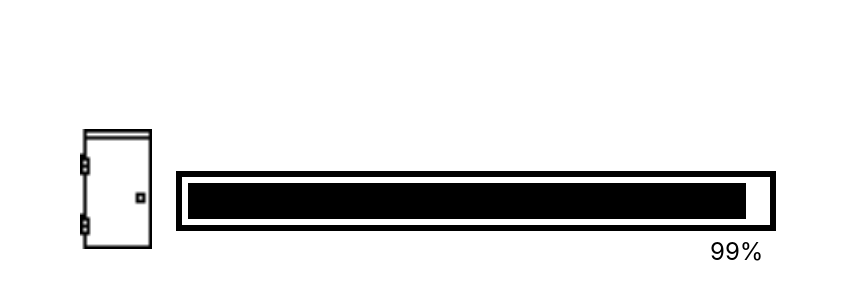
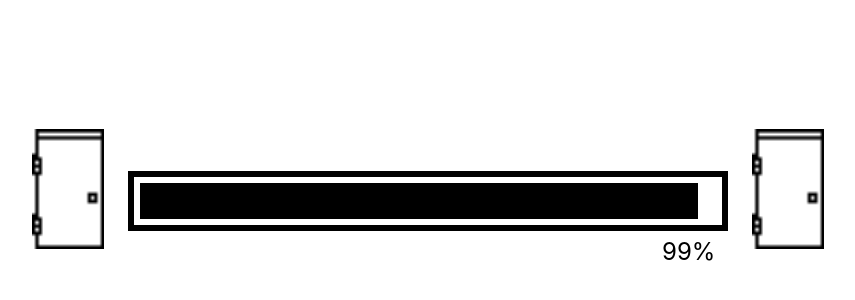
Before and after one commit to ncklug/sg-wedding, a Next.js app: page / in a window 1280 px wide. Shown: the part 70-370 px from the top of the page, without its empty margins (212-1067 px from the left). Built offline with nearby package versions, Linux system fonts and the light colour scheme.

Commit message:
Add other side icon and link

```diff
--- a/pages/index.js
+++ b/pages/index.js
@@ -8,6 +8,7 @@ import {
   ChakraProvider,
   defineStyleConfig,
 } from "@chakra-ui/react";
+import { useState } from "react";
 
 // define the base component styles
 const baseTooltipStyle = {};
@@ -22,6 +23,7 @@ const theme = extendTheme({
 });
 
 export default function Index() {
+  const [doorTooltipOpen, setDoorTooltipOpen] = useState(false);
   return (
     <ChakraProvider theme={theme}>
       <div
@@ -53,10 +55,12 @@ export default function Index() {
               // placement="top"
               bg="black"
               color="white"
+              isOpen={doorTooltipOpen}
             >
               <Link
                 style={{ marginBottom: "3.5em", marginRight: "1em" }}
                 onClick={(e) => {
+                  setDoorTooltipOpen((prev) => !prev);
                   e.preventDefault();
                 }}
                 href="/home"
@@ -96,6 +100,18 @@ export default function Index() {
                 </text>
               </svg>
             </svg>
+            <Link
+              style={{ marginBottom: "3.5em", marginLeft: "1em" }}
+              href="/wedding"
+            >
+              <Image
+                src={door}
+                style={{
+                  width: "3em",
+                  height: "5em",
+                }}
+              />
+            </Link>
           </div>
         </div>
         <div style={{ flex: "1" }}></div>
```
Also changed, not shown: pages/home.js (deleted, +0 -10 lines), pages/wedding.js (added, +16 -0 lines).
